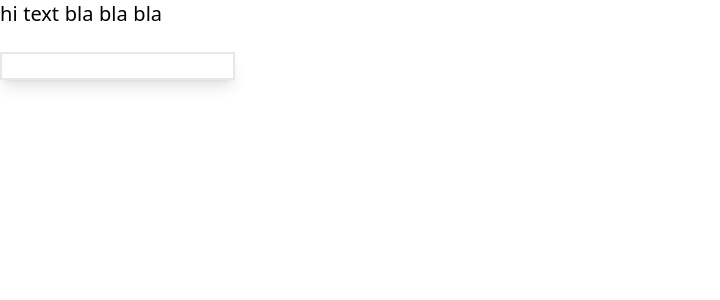
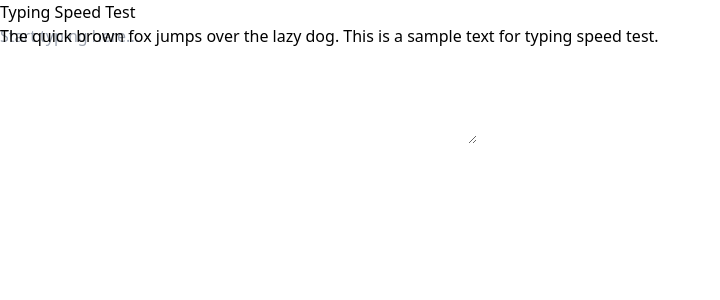
Before and after one commit to oussamaroui/SpeedKey, a React (Vite) app: page / in a window 1280 px wide. Shown: the top 300 px of the page, without its empty margins (0-720 px from the left). Built offline with nearby package versions, Linux system fonts and the light colour scheme.

Commit message:
add a function to check if every letter is correct or no

```diff
--- a/src/components/SpeedKey.jsx
+++ b/src/components/SpeedKey.jsx
@@ -1,29 +1,103 @@
-const SpeedKey = ({ text }) => {
-    const lines = text.split(' ');
+// const SpeedKey = ({ text }) => {
+//     const lines = text.split(' ');
 
-    const check = e => {
-        let letterNumber = 0 ;
-        while ( letterNumber < text.length ) {
-            text[letterNumber] === e.target.value ? console.log('yes') : console.log('no');
-            letterNumber++ ;
+//     let letterNumber = 0;
+//     const check = e => {
+//         text[letterNumber] === e.target.value ? console.log('yes') : console.log('no');
+//         letterNumber++;
+//     }
+
+//     return (
+//         <>
+//             <div className="flex gap-[0.35rem] text-xl">
+//                 {lines.map((line, index) => (
+//                     <div key={index}>
+//                         {line.split('').map((char, charIndex) => (
+//                             <span key={charIndex}>{char}</span>
+//                         ))}
+//                     </div>
+//                 ))}
+//             </div>
+//             <br />
+//             <input type="text" className="border-2 shadow-lg" onChange={(e) => { check(e) }} />
+//         </>
+//     );
+// };
+
+// export default SpeedKey
+
+import { useState, useEffect } from 'react';
+
+const TypingSpeedTest = () => {
+    const [text, setText] = useState('');
+    const [input, setInput] = useState('');
+    const [startTime, setStartTime] = useState(null);
+    const [endTime, setEndTime] = useState(null);
+    const [showResult, setShowResult] = useState(false);
+
+    const sampleText =
+        'The quick brown fox jumps over the lazy dog. This is a sample text for typing speed test.';
+
+    useEffect(() => {
+        setStartTime(new Date());
+    }, []);
+
+    const handleInputChange = (e) => {
+        const inputValue = e.target.value;
+        setInput(inputValue);
+
+        if (inputValue === sampleText) {
+            setEndTime(new Date());
+            setShowResult(true);
         }
-    }
+    };
+
+    const calculateTypingSpeed = () => {
+        const totalTime = (endTime - startTime) / 1000; // in seconds
+        const wordsTyped = input.trim().split(/\s+/).length;
+        const typingSpeed = Math.round((wordsTyped / totalTime) * 60); // words per minute
+        return typingSpeed;
+    };
+
+    const renderColoredText = () => {
+        const correctLetters = input
+            .split('')
+            .map((letter, index) => (
+                <span
+                    key={index}
+                    style={{
+                        color: letter === sampleText[index] ? 'green' : 'red',
+                    }}
+                >
+                    {letter}
+                </span>
+            ));
+
+        return <span>{correctLetters}</span>;
+    };
 
     return (
-        <>
-            <div className="flex gap-[0.35rem] text-xl">
-                {lines.map((line, index) => (
-                    <div key={index}>
-                        {line.split('').map((char, charIndex) => (
-                            <span key={charIndex}>{char}</span>
-                        ))}
-                    </div>
-                ))}
-            </div>
-            <br />
-            <input type="text" className="border-2 shadow-lg" onChange={(e) => { check(e) }} />
-        </>
+        <div>
+            <h1>Typing Speed Test</h1>
+            <p className='absolute'>{sampleText}</p>
+            <p className='relative'>{renderColoredText()}</p>
+            <textarea
+                rows="5"
+                cols="50"
+                value={input}
+                onChange={handleInputChange}
+                placeholder="Start typing here..."
+                disabled={showResult}
+            />
+            {showResult && (
+                <div>
+                    <p>
+                        Typing Speed: {calculateTypingSpeed()} words per minute
+                    </p>
+                </div>
+            )}
+        </div>
     );
 };
 
-export default SpeedKey
+export default TypingSpeedTest;
```
